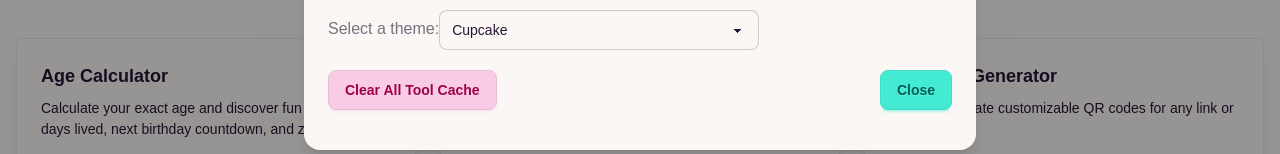
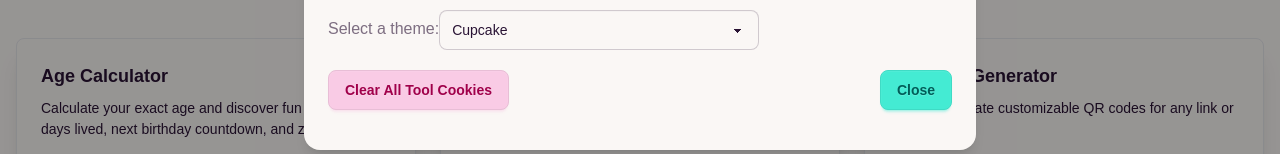
Before and after one commit to Exonymos/utiliverse, a Next.js app: page / in a window 1280 px wide. Both pictures are taken after a click on the button 1252 px from the left and 32 px from the top of the page. Shown: the part 354-508 px from the top of the page. Built offline with nearby package versions, Linux system fonts and the light colour scheme.

Commit message:
Update README.md and SettingsModal to enhance tool descriptions and clarify cookie clearing functionality

```diff
--- a/src/components/SettingsModal.jsx
+++ b/src/components/SettingsModal.jsx
@@ -47,12 +47,12 @@ export default function SettingsModal({ onClose }) {
     setTimeout(() => setFeedback(""), 1500);
   };
 
-  // Clear all tool cache
-  const clearCache = () => {
+  // Clear all tool cookies
+  const clearCookies = () => {
     Object.keys(localStorage).forEach((key) => {
       if (key.startsWith("tool_")) localStorage.removeItem(key);
     });
-    setFeedback("Cache cleared!");
+    setFeedback("Cookies cleared!");
     setTimeout(() => setFeedback(""), 1500);
   };
 
@@ -101,10 +101,10 @@ export default function SettingsModal({ onClose }) {
               </optgroup>
             </select>
           </div>
-          {/* Buttons for clearing cache and closing modal */}
+          {/* Buttons for clearing cookies and closing modal */}
           <div className="flex gap-4 mb-4 justify-between">
-            <button onClick={clearCache} className="btn btn-secondary">
-              Clear All Tool Cache
+            <button onClick={clearCookies} className="btn btn-secondary">
+              Clear All Tool Cookies
             </button>
             <button onClick={onClose} className="btn btn-primary">
               Close
```
Also changed, not shown: 1 other file (tests, documents, lock files or other folders).
